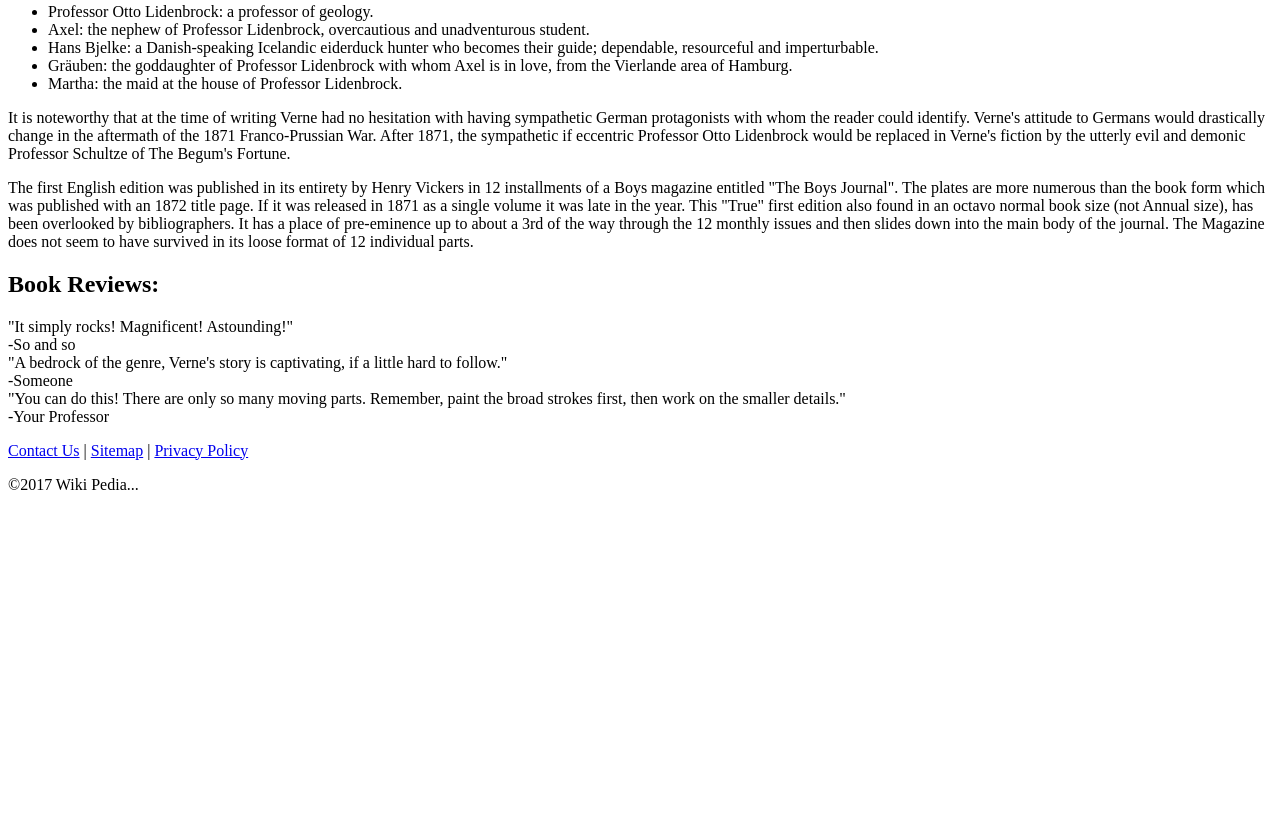
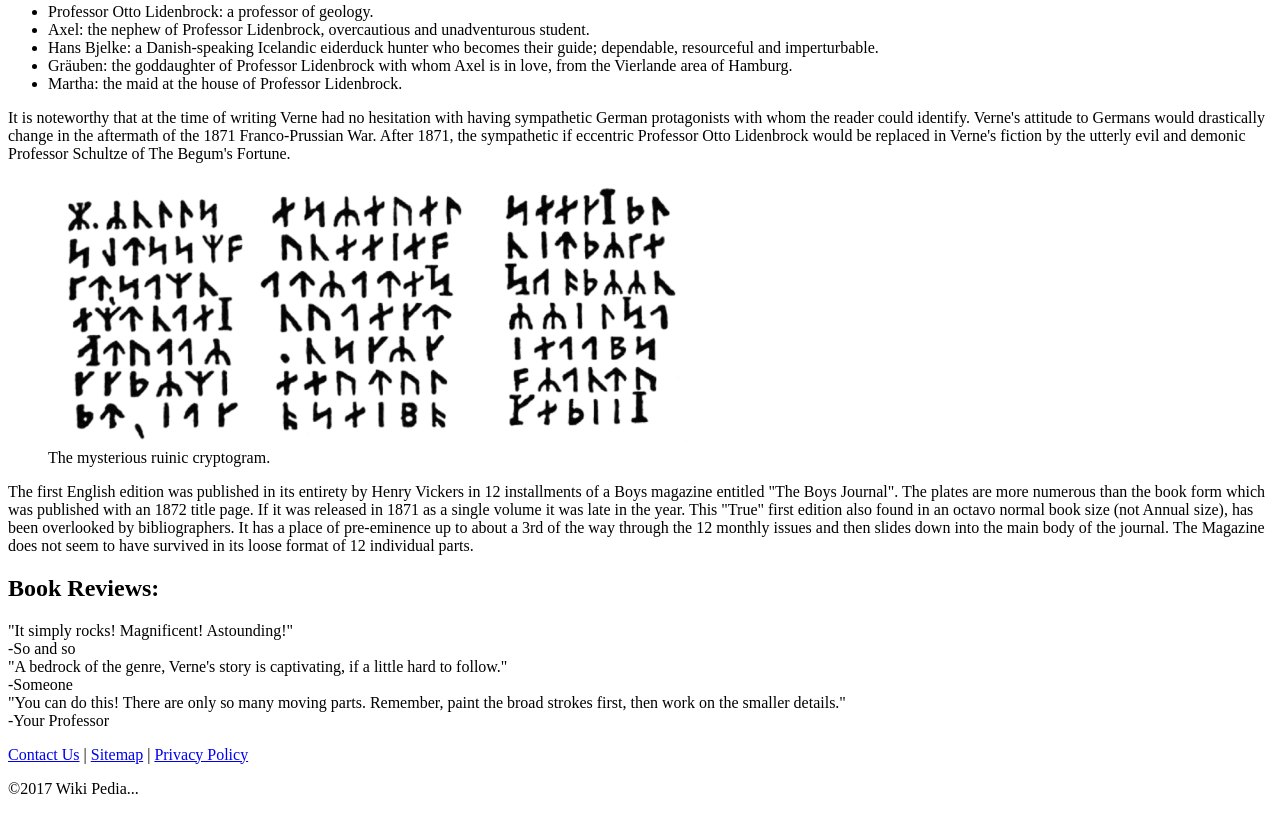
Before and after one commit to RVCC-IDMX/midterm-Vert-tech, a plain HTML site: page index.html in a window 1280 px wide. Shown: the part 1038-1852 px from the top of the page. Before the commit the page ends 1548 px from the top, so only its background shows below. Drawn offline with Linux system fonts and the light colour scheme.

Commit message:
Basic structure complete

```diff
--- a/index.html
+++ b/index.html
@@ -3,12 +3,13 @@
   <head>
     <!-- You may not edit above this line. -->
 
-    <link rel="stylesheet" href="style.css">
-
     <meta charset="UTF-8" />
     <meta name="viewport" content="width=device-width, initial-scale=1.0" />
 
     <title>The Practicum: A Test Of Skill</title>
+
+    <link href="css./style.css" rel="stylesheet">
+
 
     <!-- You may not edit below this line. -->
   </head>
@@ -105,7 +106,10 @@
 
       <figure id="cryptogram">
         <!-- You may not edit above this line. -->
-
+          <img src="img/cryptogram.png"
+          alt="cryptogram">
+          <figcaption> The mysterious ruinic cryptogram.
+          </figcaption>
         <!-- You may not edit below this line. -->
       </figure>
 
```
